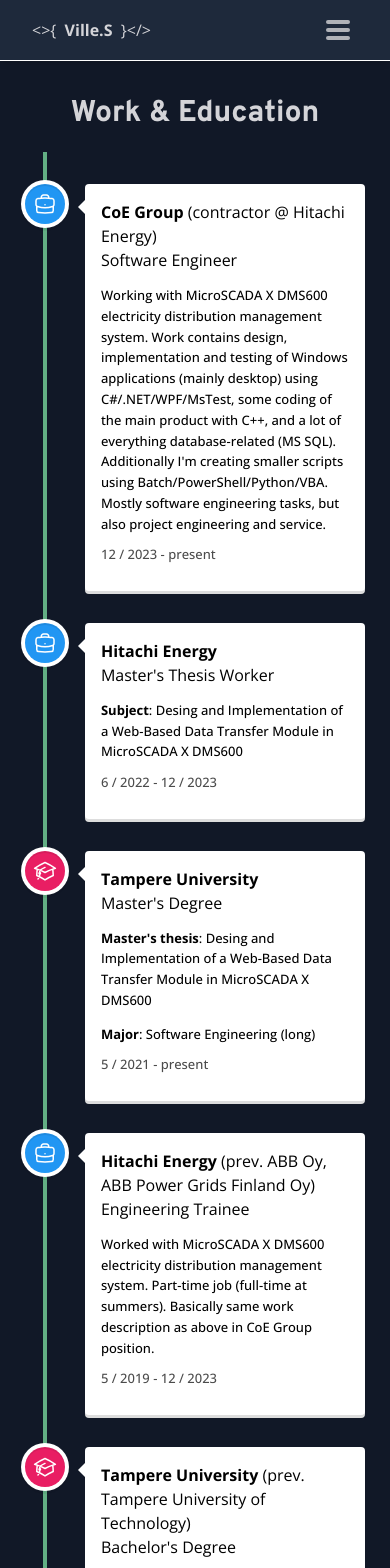
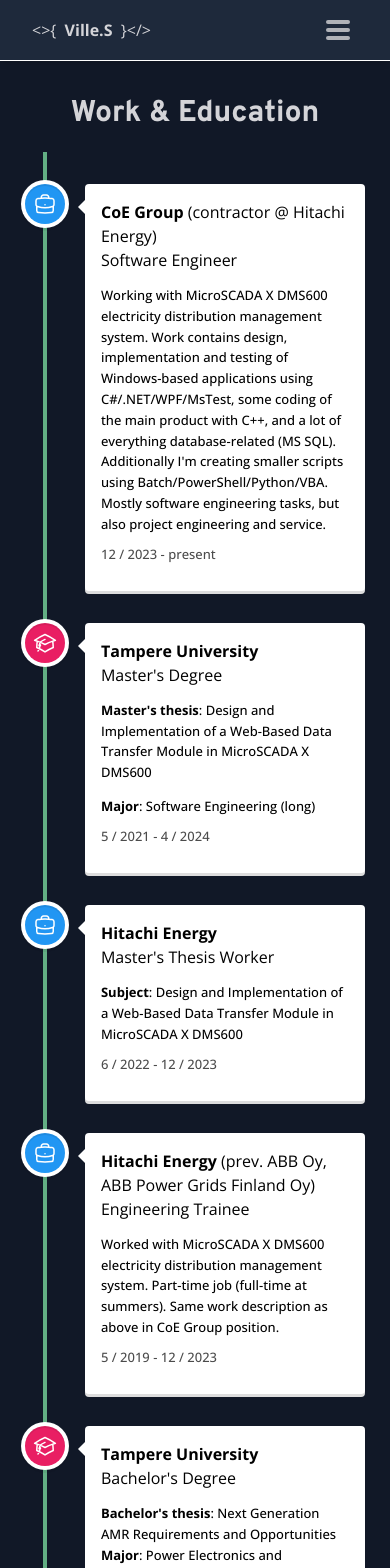
Before and after one commit to vikidi/Homepages-TS, a Next.js app: page /work-n-education in a window 390 px wide. Shown: the top 1568 px of the page. Built offline with nearby package versions, Linux system fonts and the light colour scheme.

Commit message:
Update work & edu texts, update hover colors

```diff
--- a/src/components/Navbar/desktopNavbar.tsx
+++ b/src/components/Navbar/desktopNavbar.tsx
@@ -2,7 +2,9 @@
 import Link from "next/link";
 import { Logo } from "../logo";
 
-export default function DesktopNavbar({ links }: { links: NavLinks }) {
+export default function DesktopNavbar({
+  links,
+}: Readonly<{ links: NavLinks }>) {
   return (
     <div className="flex w-full border-b-[1px] border-white bg-slate-800 shadow-md backdrop-blur-md max-md:hidden">
       <div className="absolute bottom-0 left-0 right-0 top-0 ml-5 flex items-center text-zinc-300 lg:ml-10">
@@ -12,11 +14,11 @@
         {links.map((link: NavLink, i: number) => (
           <li
             key={link.text}
-            className="relative my-2 py-2 text-zinc-300 hover:text-zinc-400"
+            className="relative my-2 py-2 text-zinc-300 hover:text-green-300"
           >
             {i === 0 ? (
               <Link
-                className="mx-2 border-b-2 border-green-300 border-opacity-0 px-4 py-2 hover:border-opacity-100 lg:mx-6"
+                className="mx-2 px-4 py-2 hover:text-green-300 lg:mx-6"
                 href={link.path}
               >
                 {link.text}
@@ -24,7 +26,7 @@
             ) : (
               <div className="after:content[''] after:absolute after:bottom-[28%] after:left-0 after:h-2/5 after:w-[1px] after:bg-white/30">
                 <Link
-                  className="mx-2 border-b-2 border-green-300 border-opacity-0 px-4 py-2 hover:border-opacity-100 lg:mx-6"
+                  className="mx-2 px-4 py-2 hover:text-green-300 lg:mx-6"
                   href={link.path}
                 >
                   {link.text}
--- a/src/components/Navbar/mobileNavbar.tsx
+++ b/src/components/Navbar/mobileNavbar.tsx
@@ -6,11 +6,11 @@
   links,
   navOpen,
   setNavOpen,
-}: {
+}: Readonly<{
   links: NavLinks;
   navOpen: boolean;
   setNavOpen: Function;
-}) {
+}>) {
   const genericHamburgerLine =
     "h-1 w-6 rounded-full bg-zinc-300 transition ease transform duration-300";
 
--- a/src/components/footer.tsx
+++ b/src/components/footer.tsx
@@ -5,7 +5,7 @@
         <a
           href="https://www.instagram.com/vikidii"
           target="_blank"
-          className="px-4 py-2 text-zinc-300 hover:text-zinc-400"
+          className="px-4 py-2 text-zinc-300 hover:text-green-300"
           aria-label="Personal Instagram"
         >
           <svg
@@ -19,7 +19,7 @@
         <a
           href="https://www.github.com/vikidi"
           target="_blank"
-          className="px-4 py-2 text-zinc-300 hover:text-zinc-400"
+          className="px-4 py-2 text-zinc-300 hover:text-green-300"
           aria-label="Personal Github"
         >
           <svg
@@ -33,7 +33,7 @@
         <a
           href="https://www.gitlab.com/vikidii"
           target="_blank"
-          className="px-4 py-2 text-zinc-300 hover:text-zinc-400"
+          className="px-4 py-2 text-zinc-300 hover:text-green-300"
           aria-label="Personal Gitlab"
         >
           <svg
@@ -47,7 +47,7 @@
         <a
           href="https://www.linkedin.com/in/ville-saarinen/"
           target="_blank"
-          className="px-4 py-2 text-zinc-300 hover:text-zinc-400"
+          className="px-4 py-2 text-zinc-300 hover:text-green-300"
           aria-label="Personal Linkedin"
         >
           <svg
--- a/src/pages/work-n-education.tsx
+++ b/src/pages/work-n-education.tsx
@@ -40,12 +40,32 @@
               <p>
                 Working with MicroSCADA X DMS600 electricity distribution
                 management system. Work contains design, implementation and
-                testing of Windows applications (mainly desktop) using
-                C#/.NET/WPF/MsTest, some coding of the main product with C++,
-                and a lot of everything database-related (MS SQL). Additionally
-                I&apos;m creating smaller scripts using
-                Batch/PowerShell/Python/VBA. Mostly software engineering tasks,
-                but also project engineering and service.
+                testing of Windows-based applications using C#/.NET/WPF/MsTest,
+                some coding of the main product with C++, and a lot of
+                everything database-related (MS SQL). Additionally I&apos;m
+                creating smaller scripts using Batch/PowerShell/Python/VBA.
+                Mostly software engineering tasks, but also project engineering
+                and service.
+              </p>
+            </div>
+          </VerticalTimelineElement>
+          <VerticalTimelineElement
+            date="5 / 2021 - 4 / 2024"
+            iconStyle={{ background: "rgb(233, 30, 99)", color: "#fff" }}
+            icon={<SchoolIcon />}
+            dateClassName="min-[1170px]:text-zinc-300 text-black"
+          >
+            <div className="text-black">
+              <h3 className="font-bold">Tampere University</h3>
+              <h4>Master&apos;s Degree</h4>
+              <p>
+                <span className="font-bold">Master&apos;s thesis</span>: Design
+                and Implementation of a Web-Based Data Transfer Module in
+                MicroSCADA X DMS600
+              </p>
+              <p>
+                <span className="font-bold">Major</span>: Software Engineering
+                (long)
               </p>
             </div>
           </VerticalTimelineElement>
@@ -59,29 +79,9 @@
               <h3 className="font-bold">Hitachi Energy</h3>
               <h4>Master&apos;s Thesis Worker</h4>
               <p>
-                <span className="font-bold">Subject</span>: Desing and
+                <span className="font-bold">Subject</span>: Design and
                 Implementation of a Web-Based Data Transfer Module in MicroSCADA
                 X DMS600
-              </p>
-            </div>
-          </VerticalTimelineElement>
-          <VerticalTimelineElement
-            date="5 / 2021 - present"
-            iconStyle={{ background: "rgb(233, 30, 99)", color: "#fff" }}
-            icon={<SchoolIcon />}
-            dateClassName="min-[1170px]:text-zinc-300 text-black"
-          >
-            <div className="text-black">
-              <h3 className="font-bold">Tampere University</h3>
-              <h4>Master&apos;s Degree</h4>
-              <p>
-                <span className="font-bold">Master&apos;s thesis</span>: Desing
-                and Implementation of a Web-Based Data Transfer Module in
-                MicroSCADA X DMS600
-              </p>
-              <p>
-                <span className="font-bold">Major</span>: Software Engineering
-                (long)
               </p>
             </div>
           </VerticalTimelineElement>
@@ -101,8 +101,8 @@
               <h4>Engineering Trainee</h4>
               <p>
                 Worked with MicroSCADA X DMS600 electricity distribution
-                management system. Part-time job (full-time at summers).
-                Basically same work description as above in CoE Group position.
+                management system. Part-time job (full-time at summers). Same
+                work description as above in CoE Group position.
               </p>
             </div>
           </VerticalTimelineElement>
@@ -113,23 +113,18 @@
             dateClassName="min-[1170px]:text-zinc-300 text-black"
           >
             <div className="text-black">
-              <h3 className="font-bold">
-                Tampere University{" "}
-                <span className="font-normal">
-                  (prev. Tampere University of Technology)
-                </span>
-              </h3>
+              <h3 className="font-bold">Tampere University</h3>
               <h4>Bachelor&apos;s Degree</h4>
               <p>
                 <span className="font-bold">Bachelor&apos;s thesis</span>: Next
                 Generation AMR Requirements and Opportunities
               </p>
               <p style={{ marginTop: "0px" }}>
-                <span className="font-bold">Major</span>: Power electronics and
-                electromechanics
+                <span className="font-bold">Major</span>: Power Electronics and
+                Electromechanics
               </p>
               <p style={{ marginTop: "0px" }}>
-                <span className="font-bold">Minor</span>: Software systems
+                <span className="font-bold">Minor</span>: Software Engineering
               </p>
             </div>
           </VerticalTimelineElement>
@@ -142,7 +137,10 @@
             <div className="text-black">
               <h3 className="font-bold">Puuilo Oy</h3>
               <h4>Retail Sales, Warehouse Work</h4>
-              <p>Summer job as all-around worker in Raisio Puuilo.</p>
+              <p>
+                Summer job (three summers) as all-around worker in Raisio
+                Puuilo.
+              </p>
             </div>
           </VerticalTimelineElement>
           <VerticalTimelineElement
```
